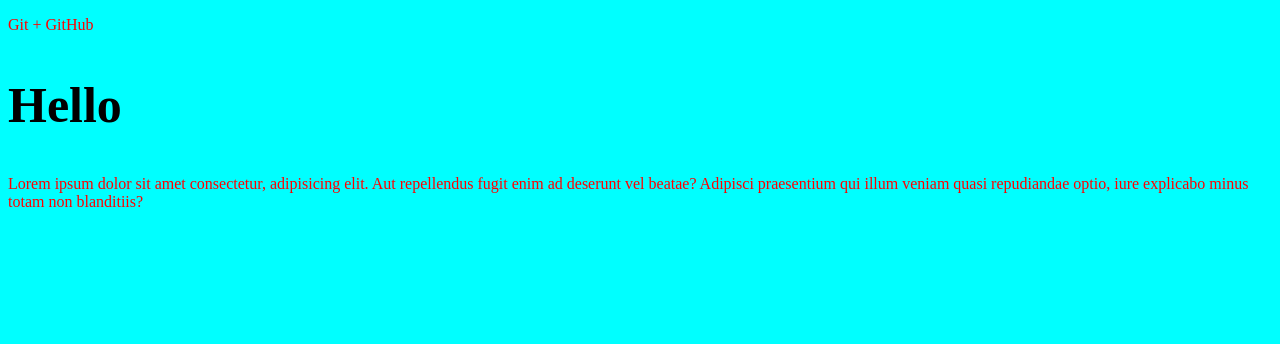
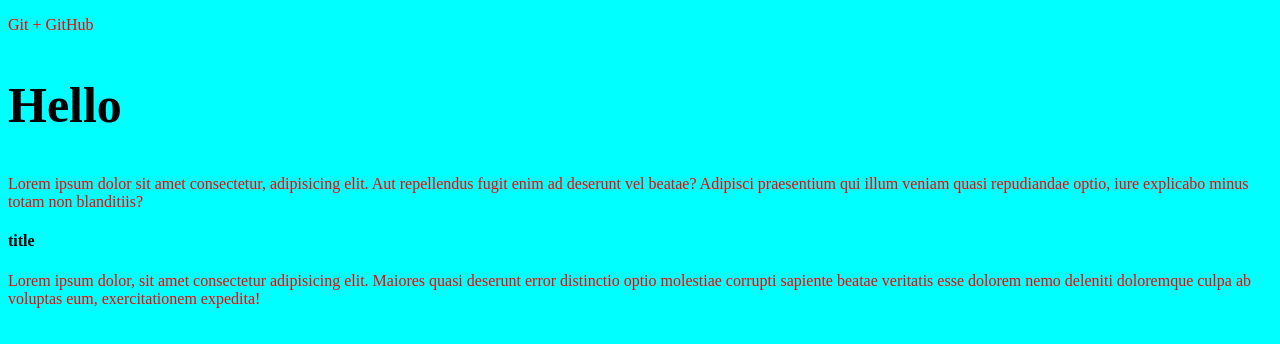
Before and after one commit to GRIB107/Joppa, a plain HTML site: page index.html in a window 1280 px wide. Drawn offline with Linux system fonts and the light colour scheme.

Commit message:
Новая ветка

```diff
--- a/index.html
+++ b/index.html
@@ -11,5 +11,7 @@
     <p>Git + GitHub</p>
     <h2>Hello</h2>
     <p>Lorem ipsum dolor sit amet consectetur, adipisicing elit. Aut repellendus fugit enim ad deserunt vel beatae? Adipisci praesentium qui illum veniam quasi repudiandae optio, iure explicabo minus totam non blanditiis?</p>
+    <h4>title</h4>
+    <p>Lorem ipsum dolor, sit amet consectetur adipisicing elit. Maiores quasi deserunt error distinctio optio molestiae corrupti sapiente beatae veritatis esse dolorem nemo deleniti doloremque culpa ab voluptas eum, exercitationem expedita!</p>
 </body>
 </html>
```
